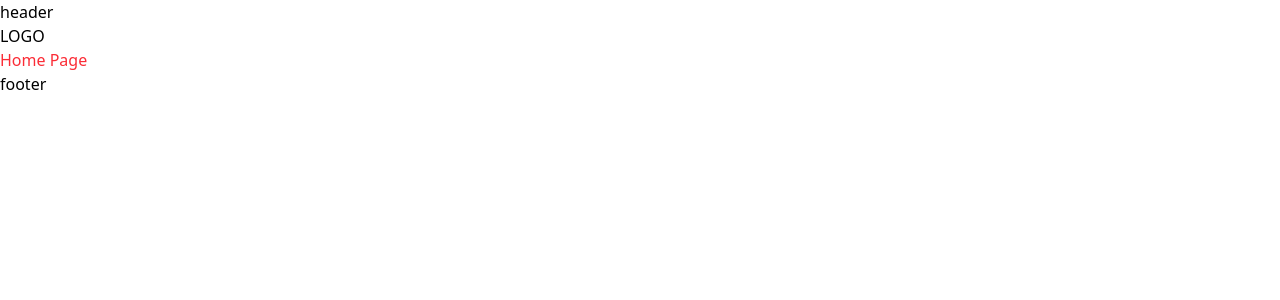
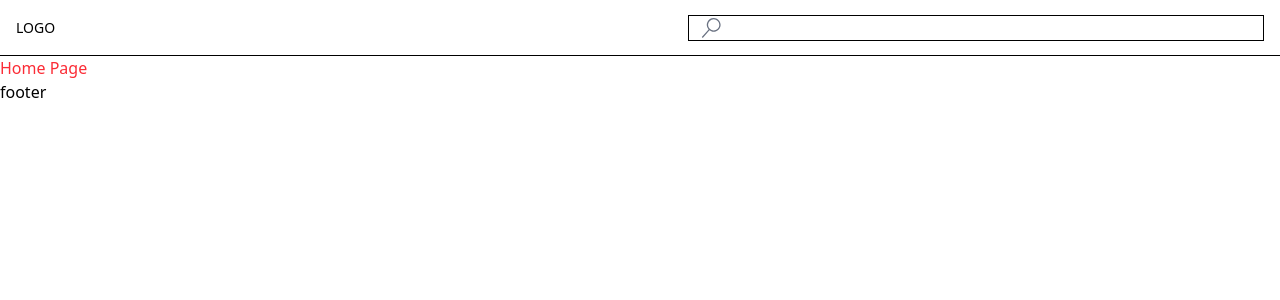
Before and after one commit to prostodiva/clubPage, a React (Vite) app in the folder frontend/: page / in a window 1280 px wide. Shown: the top 300 px of the page. Built offline with nearby package versions, Linux system fonts and the light colour scheme.

Commit message:
Style: Add styling to header. implement programatic navigation bar

```diff
--- a/frontend/src/App.tsx
+++ b/frontend/src/App.tsx
@@ -6,6 +6,7 @@
 import LoginPage from "./pages/LoginPage";
 import RegisterPage from "./pages/RegisterPage";
 import DashboardPage from "./pages/DashboardPage";
+import SearchPage from "./pages/SearchPage";
 
 const router = createBrowserRouter([
     {
@@ -35,6 +36,10 @@
             {
                 path: '/dashboard',
                 element: <DashboardPage />,
+            },
+            {
+                path: '/search',
+                element: <SearchPage />,
             }
         ]
     }
--- a/frontend/src/components/Header.tsx
+++ b/frontend/src/components/Header.tsx
@@ -1,11 +1,16 @@
 import { Link } from 'react-router-dom';
+import SearchInput from "./ux/SearchInput.tsx";
 
 function Header() {
 
     return(
-        <div>
-            <h1>header</h1>
-            <Link to='/'>LOGO</Link>
+        <div className="flex items-center justify-between px-4 border-b h-14">
+            <div className="flex items-center space-x-2 text-sm">
+                <Link to='/'>LOGO</Link>
+            </div>
+            <div className="w-full max-w-xl ml-4">
+                <SearchInput />
+            </div>
         </div>
     );
 }
--- a/frontend/src/components/ux/SearchInput.tsx
+++ b/frontend/src/components/ux/SearchInput.tsx
@@ -1,5 +1,6 @@
 import { useState } from 'react';
 import { useNavigate } from 'react-router-dom';
+import { VscSearch } from 'react-icons/vsc';
 
 export default function SearchInput() {
     const [term, setTerm] = useState('');
@@ -12,11 +13,16 @@
     };
 
     return (
-        <form onSubmit={handleSubmit}>
-            <input
-                value={term}
-                onChange={e => setTerm(e.target.value)}
-            />
+        <form onSubmit={handleSubmit} className="border">
+            <div className="relative">
+                <div className="absolute inset-y-0 flex items-center pl-3">
+                    <VscSearch className="h-5 w-5 text-gray-500" />
+                </div>
+                <input
+                    value={term}
+                    onChange={e => setTerm(e.target.value)}
+                />
+            </div>
         </form>
     );
 }
--- /dev/null
+++ b/frontend/src/pages/SearchPage.tsx
@@ -0,0 +1,9 @@
+function SearchPage() {
+    return (
+        <div className="text-red-500">
+            SearchPage
+        </div>
+    );
+}
+
+export default SearchPage;
```
